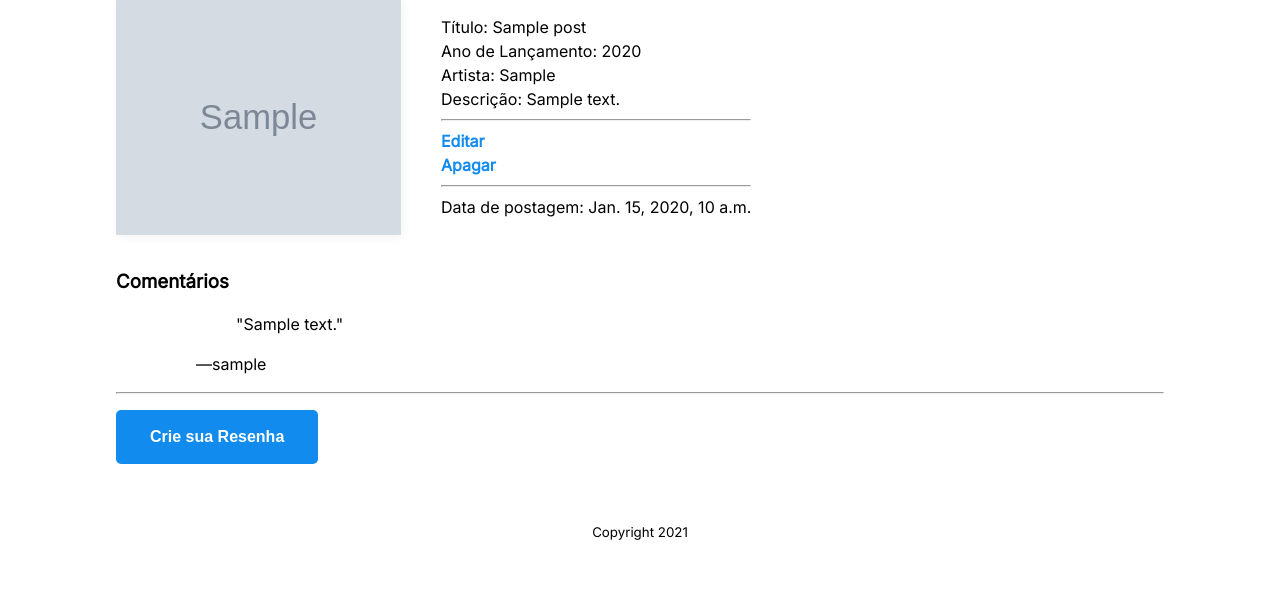
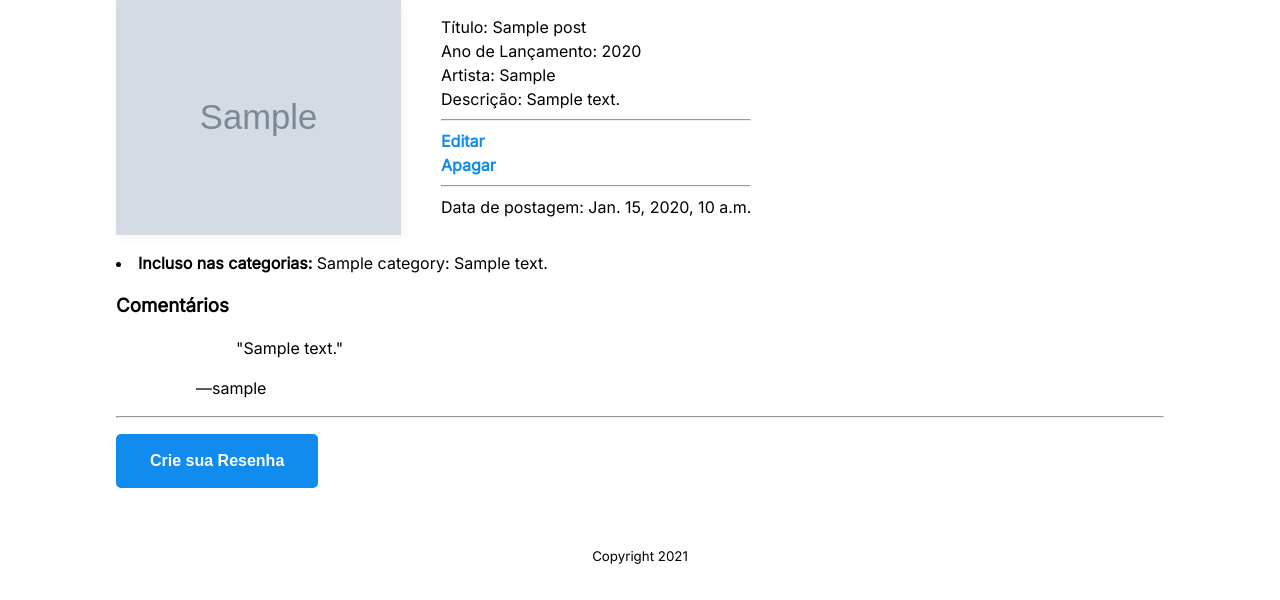
Before and after one commit to VitorKassabUsp/discosite, a Django app: page /albuns/albuns/1/ in a window 1280 px wide. Shown: the part 301-901 px from the top of the page. Before the commit the page ends 841 px from the top, so only its background shows below. Run offline with Django 4.2, Linux system fonts and the light colour scheme; tables that the repository leaves empty hold one stand-in row (values such as "Sample post"); grey boxes marked "Sample" are stand-in pictures.

Commit message:
Inserir Categorias completo - adicionar view individual de post funcionando

```diff
--- a/albuns/templates/albuns/category.html
+++ b/albuns/templates/albuns/category.html
@@ -23,7 +23,7 @@ Categorias
                 <a href="{% url 'albuns:detail' post.id %}">
                     <img src="{{ post.poster_url }}" alt="Imagem de {{ post.title}}">
                 </a>
-                <p>{{ album.title }}</p>
+                <p>{{ post.title }}</p>
             </div>
             {% endfor %}
         </div>
--- a/albuns/templates/albuns/detail.html
+++ b/albuns/templates/albuns/detail.html
@@ -9,6 +9,7 @@
         <li>Ano de Lançamento: {{ album.release_year }}</li>
         <li>Artista: {{ album.band }}</li>
         <li>Descrição: {{ album.content }}</li>
+
         <hr>
         <li><a href="{% url 'albuns:update' album.id %}">Editar</a></li>
     <li><a href="{% url 'albuns:delete' album.id %}">Apagar</a></li>
@@ -16,6 +17,15 @@
         <li>Data de postagem: {{ album.post_date }}</li>
 
       </ul>
+    </section>
+
+    <section>
+    {% if album.category_set.all %}
+        <li><strong>Incluso nas categorias:</strong> {{ album.category_set.all|join:", " }} </li>
+    {% endif %}
+
+
+
     </section>
 
     <section>
--- a/albuns/urls.py
+++ b/albuns/urls.py
@@ -1,7 +1,7 @@
 from django.urls import path
 
 from . import views
-from .views import PostDetailView, PostListView,  PostSearchView, PostCreateView, PostUpdateView,PostDeleteView
+from .views import PostDetailView, PostListView,  PostSearchView, PostCreateView, PostUpdateView,PostDeleteView, PostDetailView
 
 
 
@@ -28,4 +28,7 @@ urlpatterns = [
     path('albuns/<int:post_id>/comment/', views.create_comment, name='comment'),
 
     path('category/', views.CategoryListView.as_view(), name='category'),
+    path('category-posts/<int:category_id>/', views.CategoryPostsListView.as_view(), name='category-posts'),
+    path('albuns/category-post-detail/<int:category_id>/<int:pk>/', views.CategoryPostDetailView.as_view(), name='category-post-detail'),
+    path('albuns/<int:album_id>/', views.PostDetailView.as_view(), name='detail'),
 ]
--- a/albuns/views.py
+++ b/albuns/views.py
@@ -110,3 +110,15 @@ class CategoryPostsListView(generic.ListView):
         context['category'] = True
         context['category_id'] = category.id
         return context
+
+class CategoryPostDetailView(generic.DetailView):
+    model = Post
+    template_name = 'albuns/detail.html'
+
+    def get_object(self):
+        category_id = self.kwargs.get('category_id')
+        pk = self.kwargs.get('pk')
+        category = Category.objects.get(pk=category_id)
+        posts = category.posts.all()
+        post = get_object_or_404(posts, pk=pk)
+        return post
```
